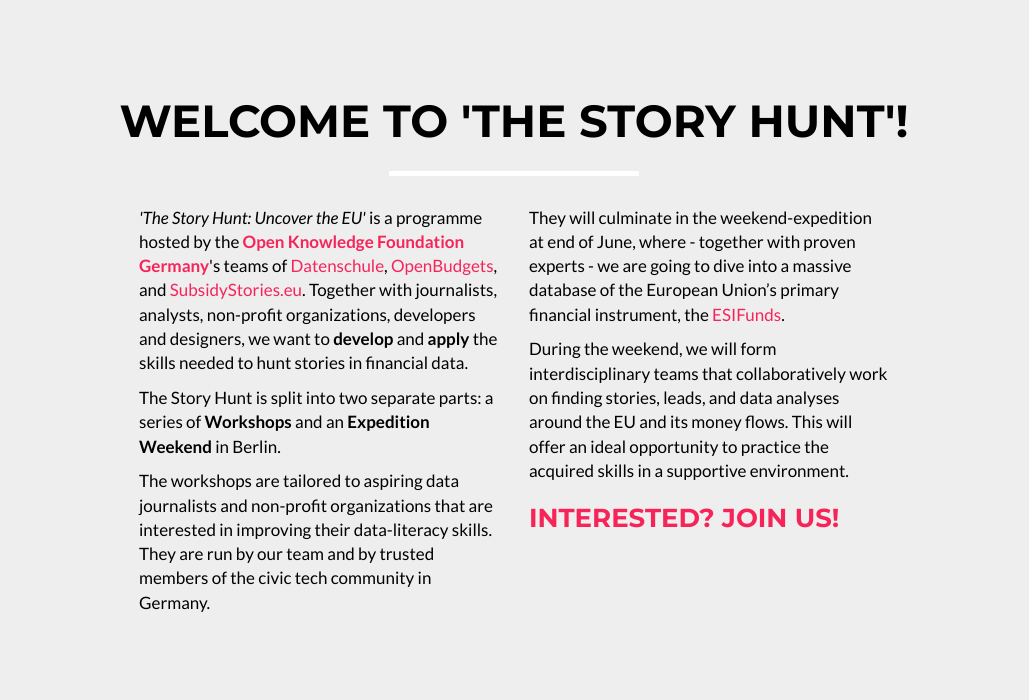
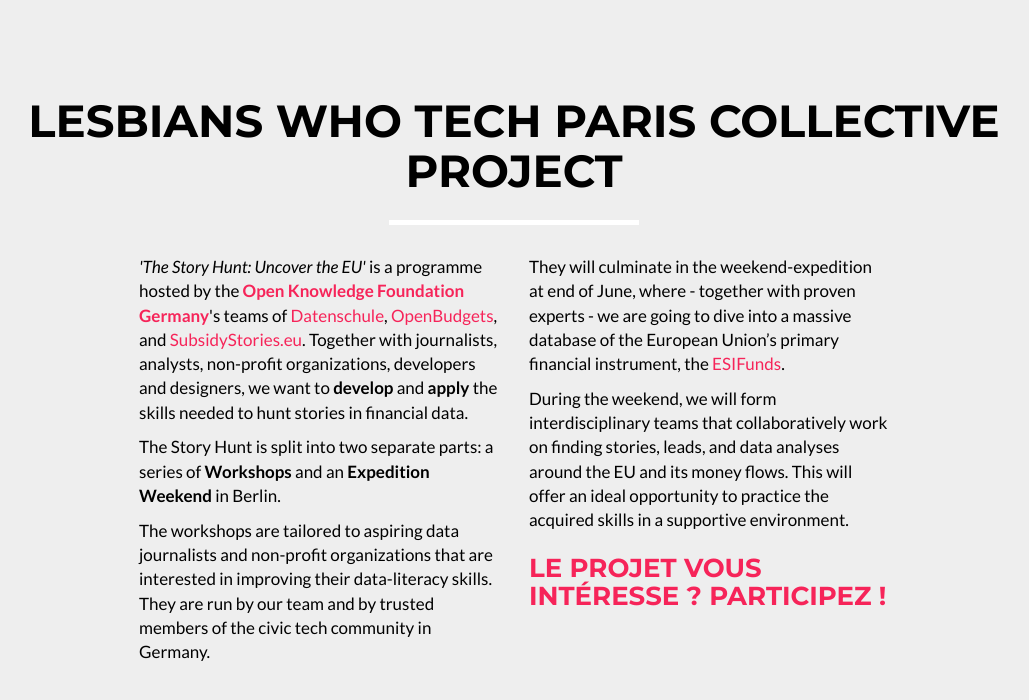
Before and after one commit to ogptoolbox/aap, a Jekyll site: the page built from index.html, in a window 1280 px wide and 900 px high, scrolled down 337 px, cut to the strip 167-889 px from the top of the window. Shown: the top 700 px of the strip, without its empty margins (126-1155 px from the left). Built offline with Jekyll 4.4.1, drawn with Linux system fonts in a browser that asks for light colours.

Commit message:
Update intro.html

```diff
--- a/_includes/intro.html
+++ b/_includes/intro.html
@@ -4,7 +4,7 @@
             <div class="row">
 
                 <div class="col-lg-12 text-center">
-                    <h2>Welcome to 'The Story Hunt'!</h2>
+                    <h2>Lesbians Who Tech Paris Collective Project</h2>
                     <hr class="star-light">
                 </div>
             </div>
@@ -26,7 +26,7 @@
                        <p>During the weekend, we will form interdisciplinary teams that collaboratively work on finding stories, leads, and data analyses around the EU and its money flows. This will offer an ideal opportunity to practice the acquired skills in a supportive environment.
                     </p>
                     <p>
-                    <h3><a href="https://goo.gl/forms/GZEG4gJmULZG9ITH3">Interested? Join us!</a></h3>
+                    <h3><a href="#">Le projet vous intéresse ? Participez !</a></h3>
                     </p>
                 </div>
 
```
